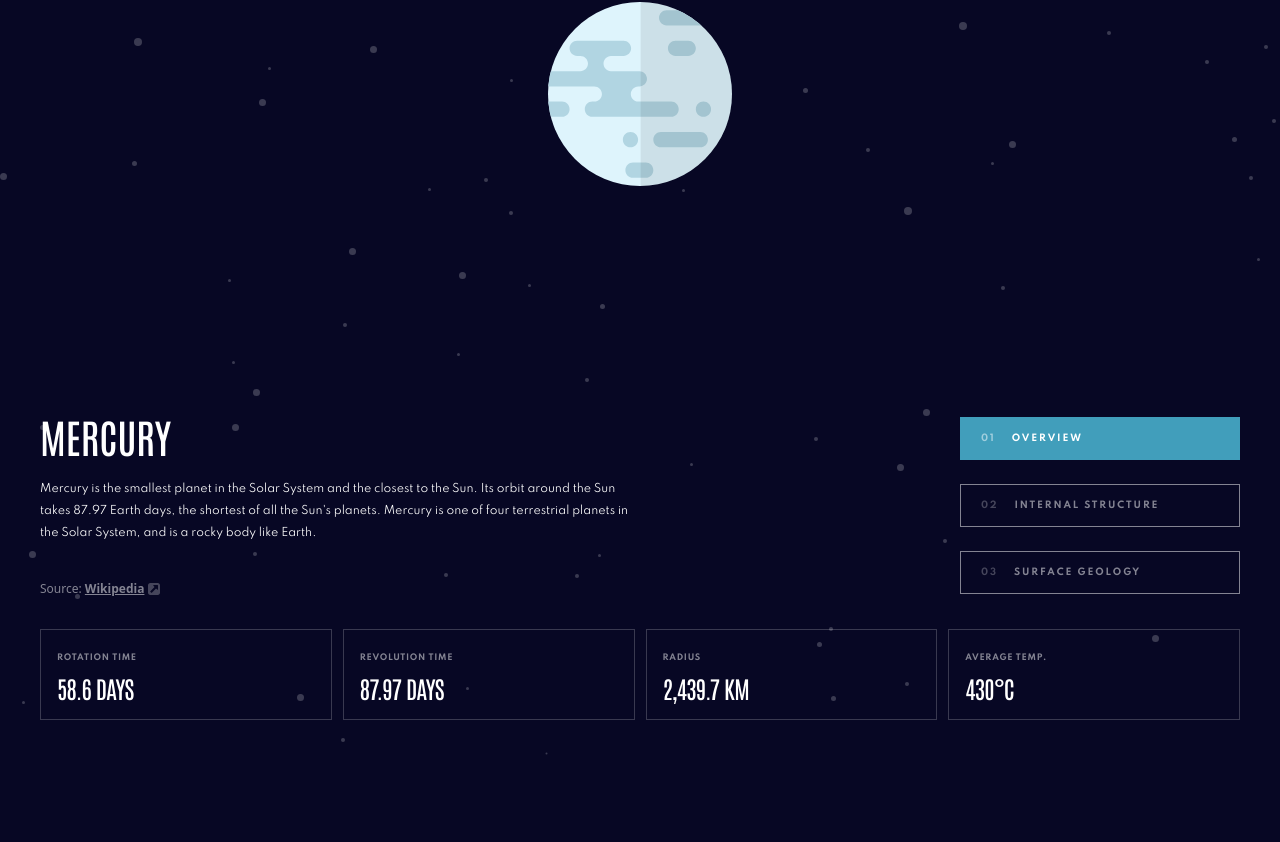
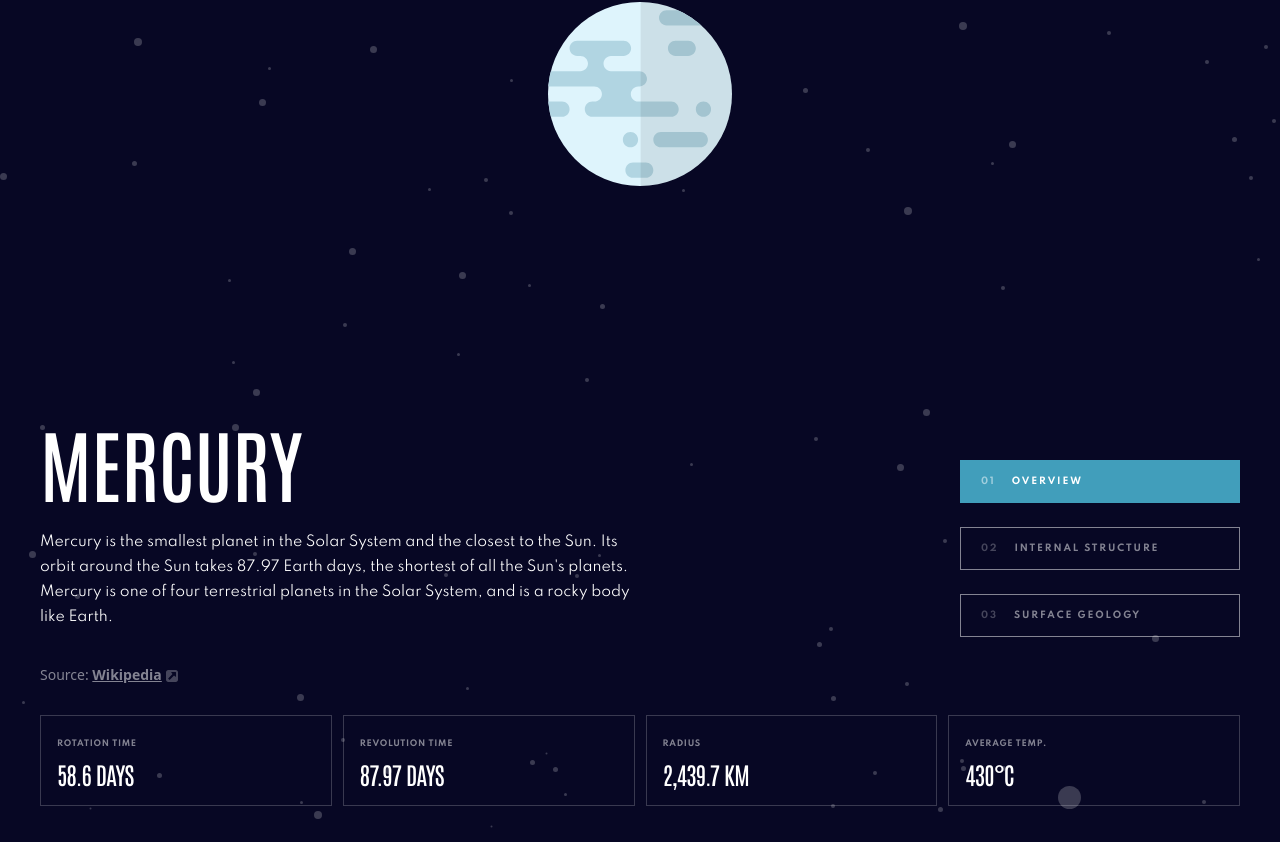
Before and after one commit to babs20/planets-fact-site, a Next.js app: page / in a window 1280 px wide. Shown: the part 384-1226 px from the top of the page. Before the commit the page ends 1140 px from the top, so only its background shows below. Built offline with nearby package versions, Linux system fonts and the light colour scheme.

Commit message:
update typography for desktop

```diff
--- a/components/Information.tsx
+++ b/components/Information.tsx
@@ -10,12 +10,19 @@ const InfoSection = styled.section`
     text-align: start;
     margin-bottom: 0;
   }
+  @media ${device.desktop} {
+    margin-left: 15px;
+  }
 `;
 
 const PlanetName = styled.h1`
   ${props => props.theme.main.typography['text-h2']};
   letter-spacing: normal;
   margin-bottom: 16px;
+
+  @media ${device.laptop} {
+    ${props => props.theme.main.typography['text-h1']};
+  }
 `;
 
 const PlanetCopy = styled.p`
@@ -23,6 +30,10 @@ const PlanetCopy = styled.p`
   font-size: 11px;
   line-height: 22px;
   margin-bottom: 32px;
+
+  @media ${device.laptop} {
+    ${props => props.theme.main.typography['text-body']};
+  }
 `;
 
 const Cite = styled.cite`
@@ -32,6 +43,10 @@ const Cite = styled.cite`
   font-size: 12px;
   line-height: 25px;
   opacity: 0.5;
+
+  @media ${device.laptop} {
+    font-size: 14px;
+  }
 `;
 
 const InfoLink = styled.a`
```
